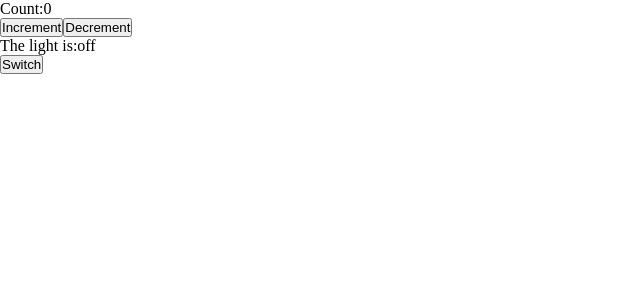
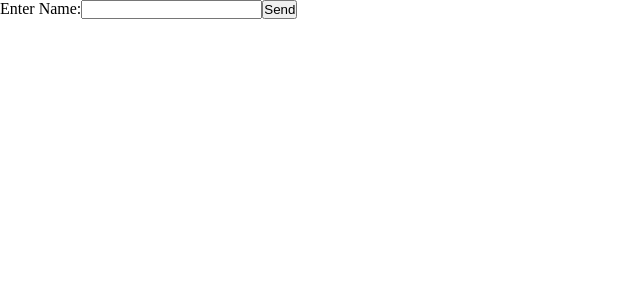
Before and after one commit to dantocome/first_react, a React (Vite) app: page / in a window 1280 px wide. Shown: the top 300 px of the page, without its empty margins (0-640 px from the left). Built offline with nearby package versions, Linux system fonts and the light colour scheme.

Commit message:
all added files

```diff
--- a/src/App.jsx
+++ b/src/App.jsx
@@ -11,13 +11,15 @@ import Person from "./props/person"
 import Cars from "./props/cars"
 import Counter from "./myState/Counter"
 import Lightstate from "./myState/Ison"
+import InputForm from "./myState/Input"
 
 
 function App() {
  return(
   <>
-  <Counter/>
-  <Lightstate/>
+  <InputForm/>
+  {/* <Counter/>
+  <Lightstate/> */}
   {/* <Cars carname="venza" color="red" brand={2023}/>
    <Person name="Obi" age={14}/>
    <Person name="Amaka" age={34} manager = "yes"/>
--- /dev/null
+++ b/src/myState/Input.tsx
@@ -0,0 +1,29 @@
+import React, { useState } from "react";
+
+
+function InputForm(){
+    const [InputValue, setInputValue] = useState("");
+    const [submittedValue, setSubmittedValue] = useState("");
+
+    const handleChanges = (e)=>{
+        setInputValue(e.target.value);
+    }
+    const handleSubmit = (e)=>{
+        e.preventDefault();
+        setSubmittedValue(InputValue);
+
+    }
+    return(
+        <>
+        <form onSubmit={handleSubmit}>
+          <label htmlFor="">Enter Name:</label>
+          <input type="text" onChange={handleChanges}/>
+          <button type="submit">Send</button>
+        </form>
+
+        {submittedValue && <p>you submitted:{submittedValue}</p>}
+
+        </>
+    )
+}
+export default InputForm;
--- a/src/myState/Ison.tsx
+++ b/src/myState/Ison.tsx
@@ -1,4 +1,5 @@
 import React, { useState } from "react";
+
 
 function Lightstate(){
     const [Ison, setIson] = useState(false);
```
